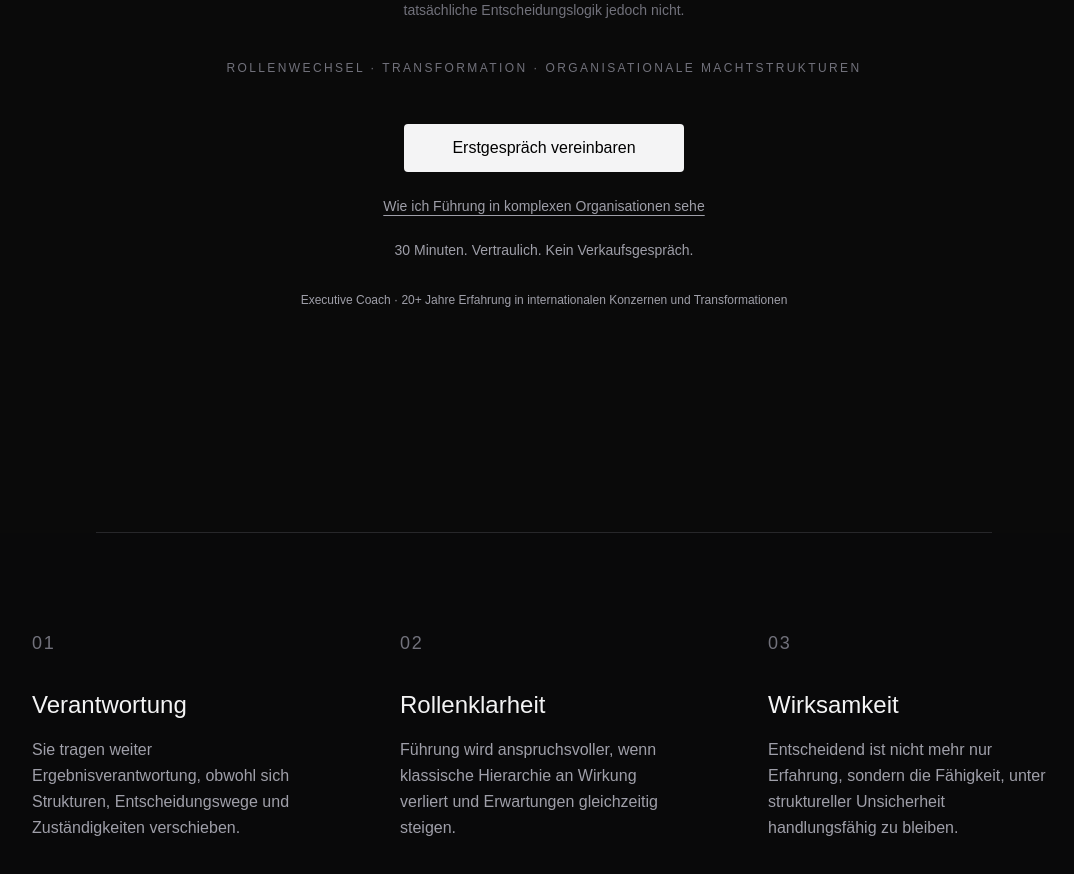
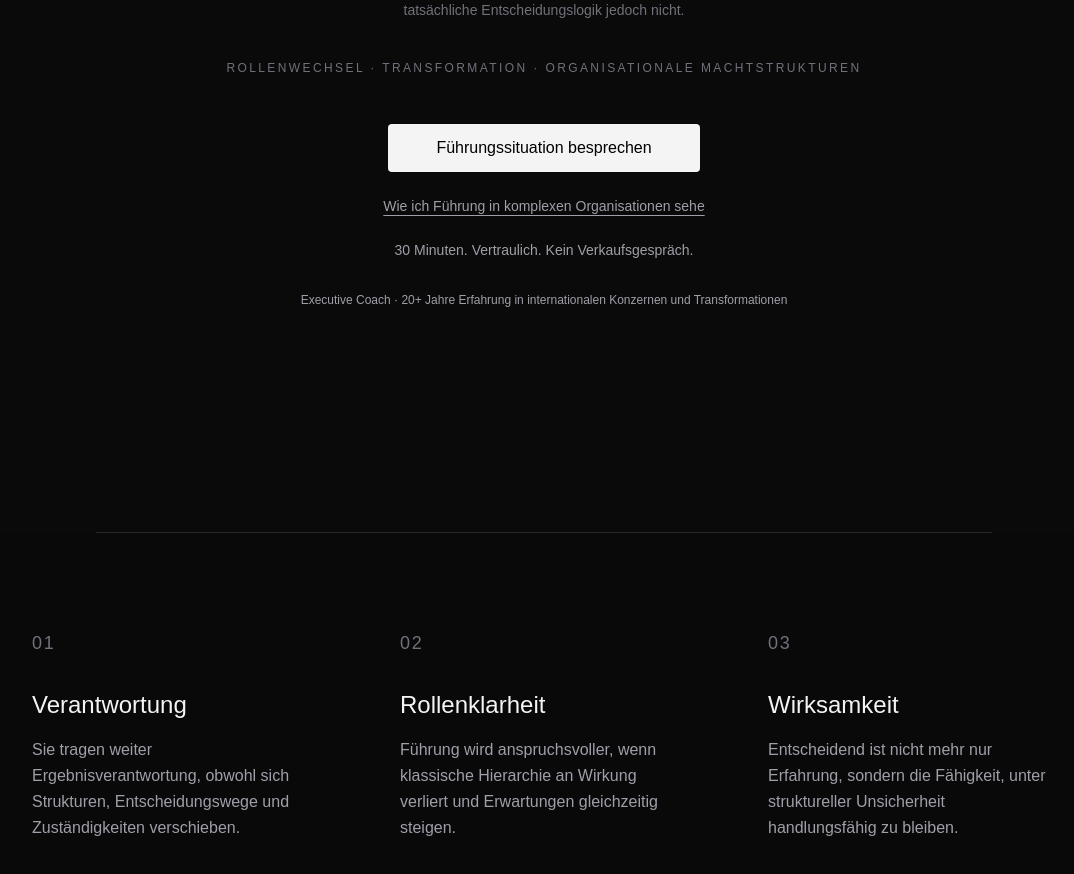
Before and after one commit to wolfgangtietz/coaching-landing, a Next.js app: page / in a window 1280 px wide. Shown: the part 844-1718 px from the top of the page, without its empty margins (96-1170 px from the left). Built offline with nearby package versions, Linux system fonts and the light colour scheme.

Commit message:
improve hero call to action

```diff
--- a/app/page.tsx
+++ b/app/page.tsx
@@ -80,7 +80,7 @@ export default function Home() {
     href="#booking"
     className="bg-zinc-100 text-black px-12 py-3 rounded-sm text-base font-medium hover:bg-white hover:-translate-y-[1px] transition-all"
   >
-    Erstgespräch vereinbaren
+    Führungssituation besprechen
   </a>
   <a
     href="#perspektiven"
```
